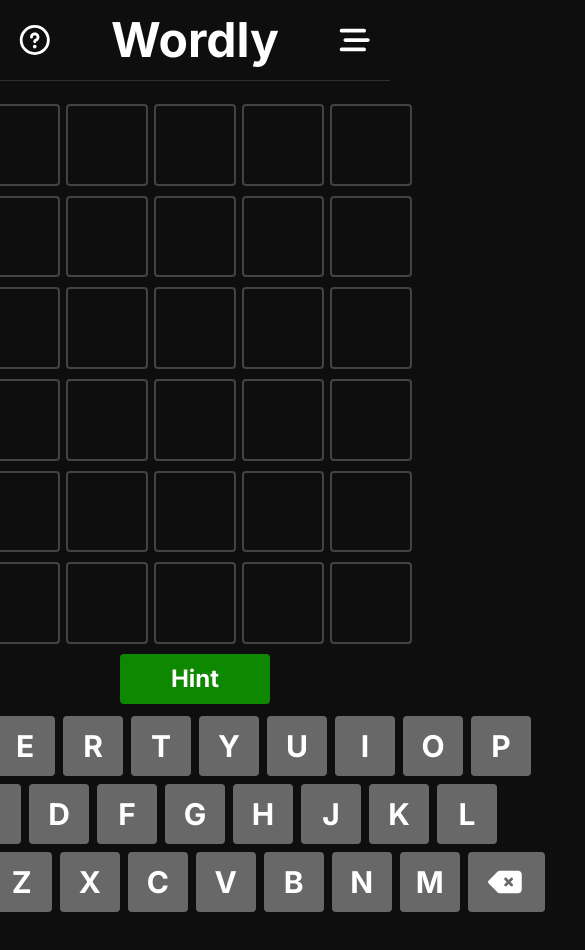
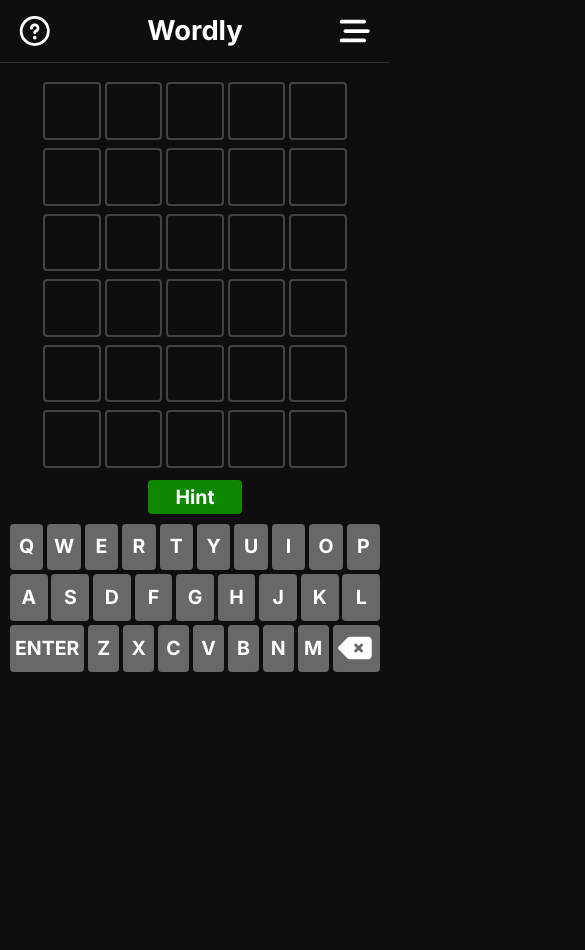
Before and after one commit to daniobanio/wordly-react, a React (Vite) app: page / in a window 390 px wide. Shown: the top 950 px of the page, 585 px wide, since content can reach past the window. After the commit the page ends 844 px from the top, so only its background shows below. Built offline with nearby package versions, Linux system fonts and the light colour scheme.

Commit message:
make mobile friendly

```diff
--- a/src/components/ModesModal.jsx
+++ b/src/components/ModesModal.jsx
@@ -10,7 +10,10 @@
         <button className="close-modal-btn" onClick={() => closeModal('modes')}>X</button>
         <h1>Gamemodes</h1>
         <div className="flex flex-row gap-5">
-          <div className="mode-card bg-[url('./assets/img/gamemodes/mode_classic.png')] h-screen bg-cover bg-center bg-no-repeat">
+          <div
+          className="mode-card bg-[url('./assets/img/gamemodes/mode_classic.png')] h-screen bg-cover bg-center bg-no-repeat"
+          onClick={() => {closeModal('modes')}}
+          >
             <h1>Classic</h1>
             <p>Endless Mode. <br /> Try to build your best streak!</p>
           </div>
@@ -22,7 +25,7 @@
             <h1>Versus</h1>
             <p>Compete against another player!</p>
           </div>
-          <div className="mode-card bg-[url('./assets/img/gamemodes/mode_octa.png')] h-screen bg-cover bg-center bg-no-repeat">
+          <div className="disabled mode-card bg-[url('./assets/img/gamemodes/mode_octa.png')] h-screen bg-cover bg-center bg-no-repeat">
             <h1>Octa Wordly</h1>
             <p>Solve eight words at the same time!</p>
           </div>
--- a/src/components/Nav.jsx
+++ b/src/components/Nav.jsx
@@ -1,4 +1,4 @@
-import React, { useContext } from 'react'
+import React, { useContext, useState, useEffect, useRef } from 'react'
 import { FontAwesomeIcon } from '@fortawesome/react-fontawesome'
 import { library } from '@fortawesome/fontawesome-svg-core'
 import { AppContext } from '../App'
@@ -11,9 +11,40 @@
 
 const Nav = () => {
   const { openModal } = useContext(AppContext);
+  const [mobileMenuOpen, setMobileMenuOpen] = useState(false);
+  const menuRef = useRef(null);
+
+  const handleMobileMenuClick = () => {
+    setMobileMenuOpen(!mobileMenuOpen);
+  };
+
+  const handleMenuOptionClick = (modal) => {
+    openModal(modal);
+    setMobileMenuOpen(false);
+  };
+
+  // Close menu when clicking outside
+  useEffect(() => {
+    const handleClickOutside = (event) => {
+      if (menuRef.current && !menuRef.current.contains(event.target) && mobileMenuOpen) {
+        // Check if click is not on the hamburger icon
+        if (!event.target.closest('.nav-icon-mobile')) {
+          setMobileMenuOpen(false);
+        }
+      }
+    };
+
+    if (mobileMenuOpen) {
+      document.addEventListener('mousedown', handleClickOutside);
+    }
+
+    return () => {
+      document.removeEventListener('mousedown', handleClickOutside);
+    };
+  }, [mobileMenuOpen]);
 
   return (
-    <nav className="nav">
+    <nav className="nav" ref={menuRef}>
       <div className="nav-container">
         <div className="nav-section">
           <FontAwesomeIcon icon="fa-regular fa-circle-question" className="nav-icon" />
@@ -26,7 +57,12 @@
         </div>
         <h1 className="nav-title">Wordly</h1>
         <div className="nav-section">
-          <FontAwesomeIcon icon="fa-solid fa-bars-staggered" className="nav-icon-mobile" />
+          <FontAwesomeIcon
+            icon="fa-solid fa-bars-staggered"
+            className="nav-icon-mobile"
+            onClick={handleMobileMenuClick}
+            style={{ cursor: 'pointer' }}
+          />
           <FontAwesomeIcon
             icon="fa-solid fa-dice"
             className="nav-icon-desktop"
@@ -36,6 +72,31 @@
           <FontAwesomeIcon icon="fa-solid fa-chart-simple" className="nav-icon-desktop" />
         </div>
       </div>
+      {mobileMenuOpen && (
+        <div className="mobile-menu">
+          <div
+            className="mobile-menu-item"
+            onClick={() => handleMenuOptionClick('lang')}
+          >
+            <FontAwesomeIcon icon="fa-solid fa-earth-americas" className="mobile-menu-icon" />
+            <span>Languages</span>
+          </div>
+          <div
+            className="mobile-menu-item"
+            onClick={() => handleMenuOptionClick('modes')}
+          >
+            <FontAwesomeIcon icon="fa-solid fa-dice" className="mobile-menu-icon" />
+            <span>Gamemodes</span>
+          </div>
+          <div
+            className="mobile-menu-item"
+            onClick={() => handleMenuOptionClick('stats')}
+          >
+            <FontAwesomeIcon icon="fa-solid fa-chart-simple" className="mobile-menu-icon" />
+            <span>Stats</span>
+          </div>
+        </div>
+      )}
     </nav>
   )
 }
--- a/src/index.css
+++ b/src/index.css
@@ -13,7 +13,7 @@
 }
 
 .nav {
-  @apply border-b border-[#2F2F2F];
+  @apply border-b border-[#2F2F2F] relative;
 }
 
 .nav-container {
@@ -40,6 +40,18 @@
   @apply text-5xl font-bold text-white;
 }
 
+@media (max-width: 768px) {
+  .nav-title {
+    @apply text-4xl;
+  }
+}
+
+@media (max-width: 460px) {
+  .nav-title {
+    @apply text-[7vw];
+  }
+}
+
 /* Game Layout */
 .game {
   @apply w-screen flex items-center pt-[15px] flex-col;
@@ -53,13 +65,43 @@
   @apply w-[450px] h-[550px] flex flex-col;
 }
 
+@media (max-width: 768px) {
+  .board {
+    @apply h-auto;
+  }
+}
+
+@media (max-width: 460px) {
+  .board {
+    @apply w-[80vw];
+  }
+}
+
 .row {
   @apply flex-[33%] flex flex-row m-[5px];
+}
+
+@media (max-width: 768px) {
+  .row {
+    @apply m-[2px];
+  }
 }
 
 /* Letter Tiles */
 .letter {
   @apply flex-[33%] h-full border-[2px] rounded-sm border-[#434343] m-[3px] grid place-items-center text-5xl font-black text-white;
+}
+
+@media (max-width: 768px) {
+  .letter {
+    @apply aspect-square text-[4xl] m-[2px];
+  }
+}
+
+@media (max-width: 460px) {
+  .letter {
+    @apply aspect-square text-[10vw] m-[2px];
+  }
 }
 
 /* Tile States */
@@ -80,6 +122,12 @@
   @apply w-[1000px] h-[300px] mt-2;
 }
 
+@media (max-width: 768px) {
+  .keyboard {
+    @apply w-full max-w-full h-auto mt-2 px-2;
+  }
+}
+
 .line1, .line2, .line3 {
   @apply flex-[33%] flex flex-row justify-center;
 }
@@ -90,6 +138,16 @@
 
 .key.big {
   @apply w-fit px-5;
+}
+
+@media (max-width: 768px) {
+  .key {
+    @apply w-[10vw] h-[12vw] text-[5vw] m-[0.5vw];
+  }
+
+  .key.big {
+    @apply px-[5px] text-[5vw];
+  }
 }
 
 .key.disabled {
@@ -105,7 +163,13 @@
 }
 
 .hint-btn {
-  @apply text-white text-2xl font-bold rounded bg-[#0E8800] mt-2 w-[150px] h-[50px] cursor-pointer;
+  @apply text-white text-2xl font-bold rounded bg-[#0E8800] mt-2 w-fit px-10 py-2 cursor-pointer;
+}
+
+@media (max-width: 768px) {
+  .hint-btn {
+    @apply text-[5vw] px-[7vw] py-[1vw];
+  }
 }
 
 .modal-overlay {
@@ -113,15 +177,19 @@
 }
 
 .modal {
-  @apply relative flex flex-col items-center justify-between rounded-xl bg-[#222222] w-[500px] text-center p-5;
+  @apply relative flex flex-col items-center justify-between rounded-xl bg-[#222222] w-[500px] text-center p-5 py-7;
 }
 
 .modal h1 {
-  @apply text-white text-5xl font-bold mb-6;
+  @apply text-white text-5xl font-bold;
+}
+
+.modal p {
+  @apply mt-5;
 }
 
 .modal button {
-  @apply text-white text-2xl font-bold rounded bg-[#0E8800] w-fit px-2 py-1 mt-5 cursor-pointer;
+  @apply text-white text-2xl font-bold rounded bg-[#0E8800] w-fit px-5 mt-5 py-2 cursor-pointer;
 }
 
 .close-modal {
@@ -136,7 +204,7 @@
   @apply absolute top-4 right-4 text-white text-2xl font-bold rounded bg-[#880000] w-[50px] h-[50px] cursor-pointer;
 }
 
-.disabled{
+.disabled {
   @apply opacity-25 !cursor-not-allowed
 }
 
@@ -152,9 +220,8 @@
   @apply text-white text-3xl font-bold mt-30;
 }
 
-
 .hint-row {
-  @apply flex flex-row items-center justify-center w-full;
+  @apply flex flex-row items-center justify-center w-full mt-5;
 }
 
 .hint-row .letter {
@@ -184,3 +251,20 @@
 .letter.guess-animating {
   animation: guessAnimation 0.5s ease-in-out;
 }
+
+/* Mobile Menu */
+.mobile-menu {
+  @apply absolute top-full left-0 right-0 bg-[#222222] border-b border-[#2F2F2F] z-40 shadow-lg;
+}
+
+.mobile-menu-item {
+  @apply flex items-center gap-3 px-4 py-4 text-white text-xl cursor-pointer hover:bg-[#2F2F2F] border-b border-[#2F2F2F];
+}
+
+.mobile-menu-item:last-child {
+  @apply border-b-0;
+}
+
+.mobile-menu-icon {
+  @apply text-2xl;
+}
```
